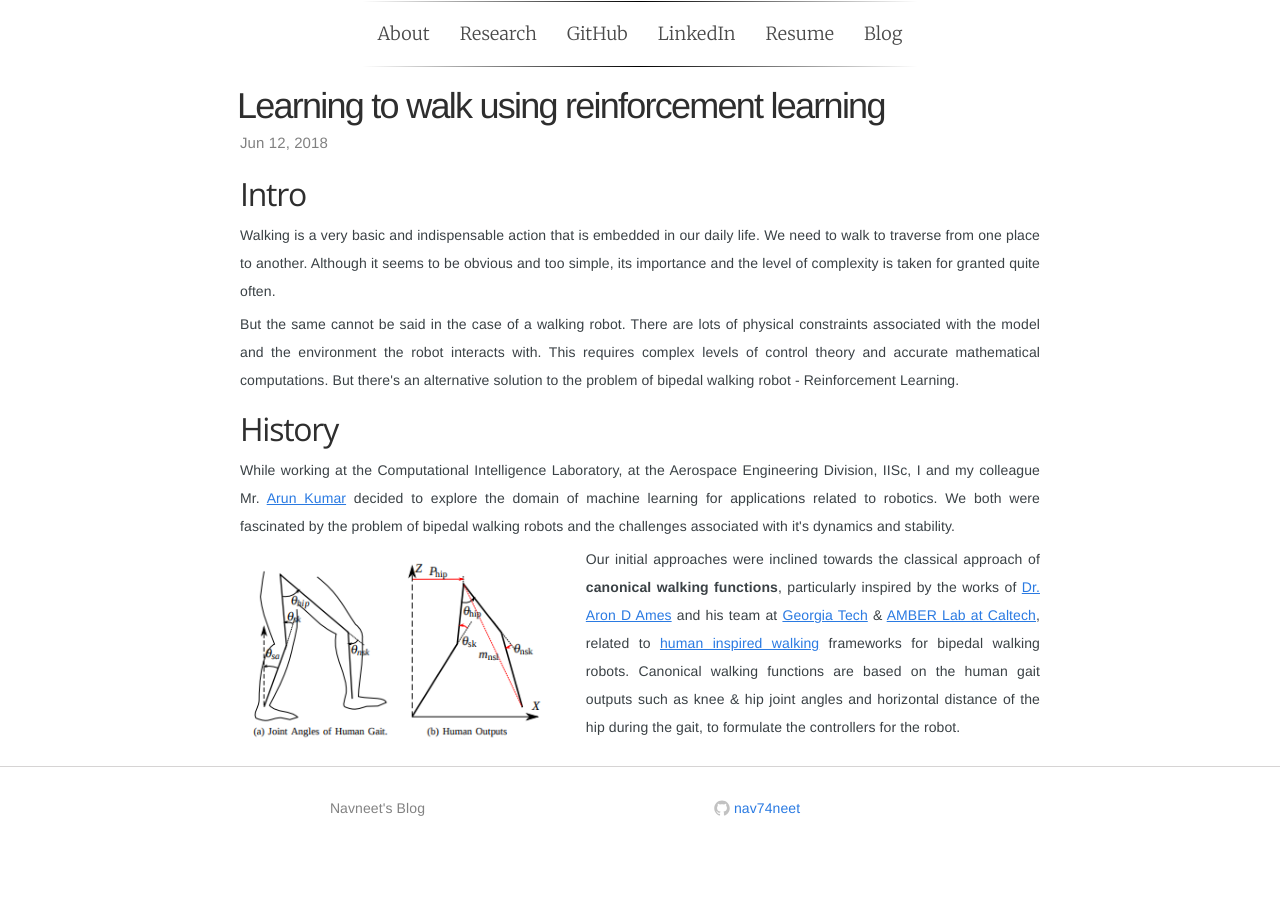
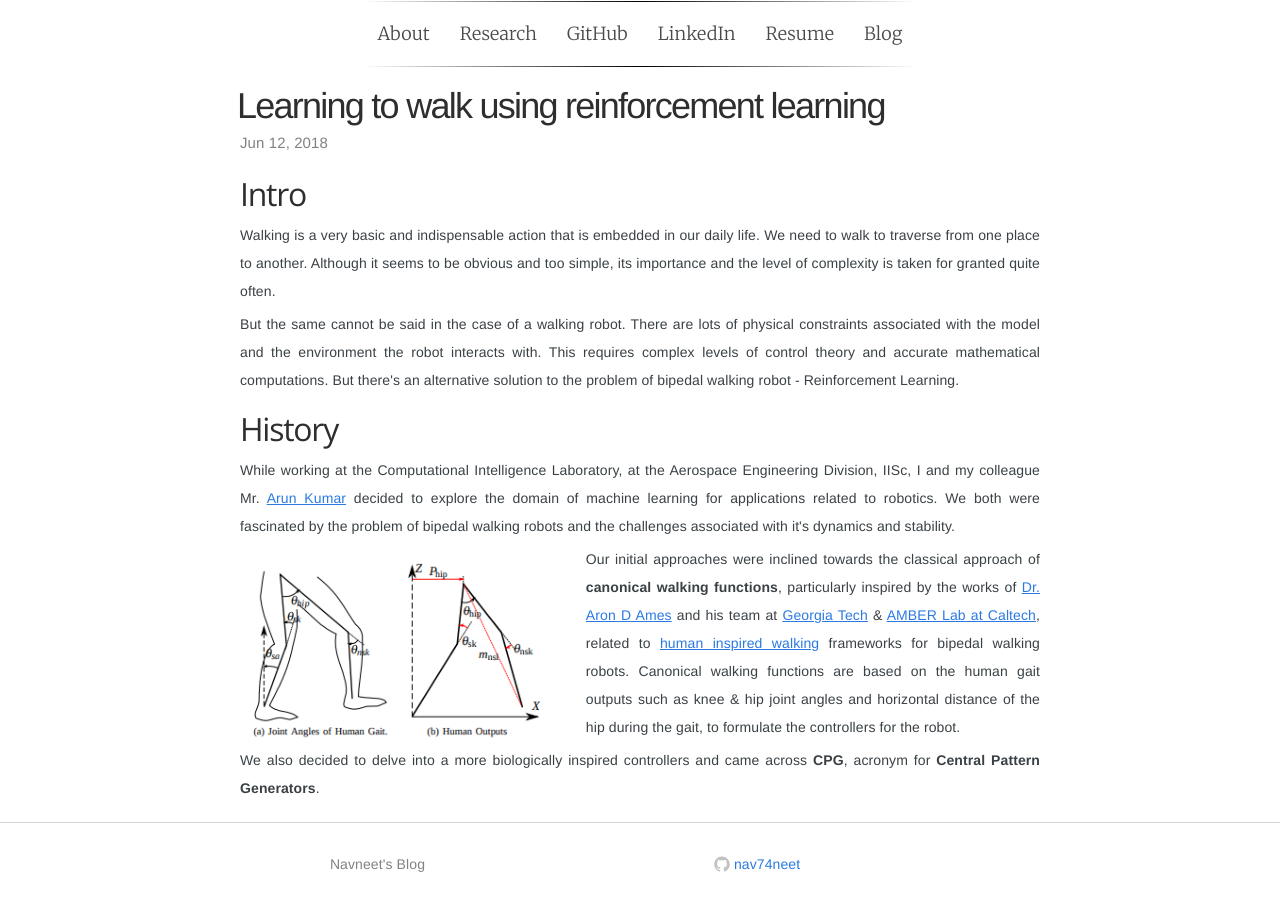
Before and after one commit to navuboy/navuboy.github.io, a Jekyll site: the page built from _posts/2018-06-12-ddpg.md, in a window 1280 px wide. Built offline with Jekyll 4.4.1, drawn with Linux system fonts in a browser that asks for light colours; some web fonts are replaced.

Commit message:
Updated post

```diff
--- a/_posts/2018-06-12-ddpg.md
+++ b/_posts/2018-06-12-ddpg.md
@@ -25,4 +25,4 @@ tags: reinforcement learning, ddpg, bipedal walking,
     </div>
 </div>
 
-<p style="text-align:justify"></p>
+<p style="text-align:justify">We also decided to delve into a more biologically inspired controllers and came across <strong>CPG</strong>, acronym for <strong>Central Pattern Generators</strong>.</p>
```
